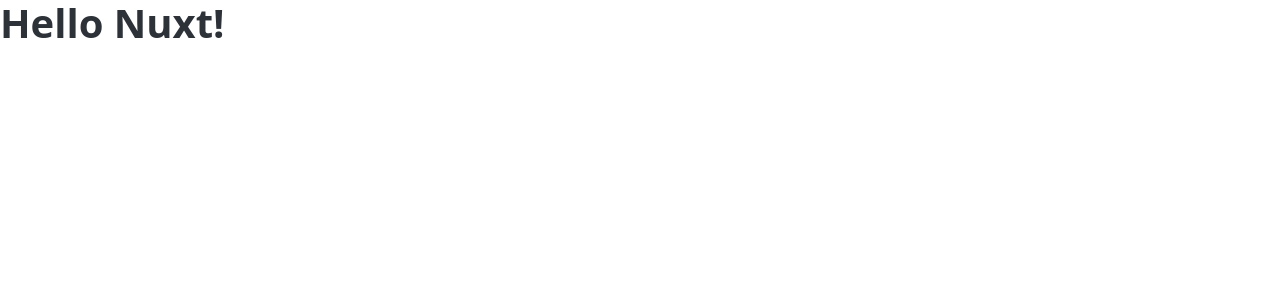
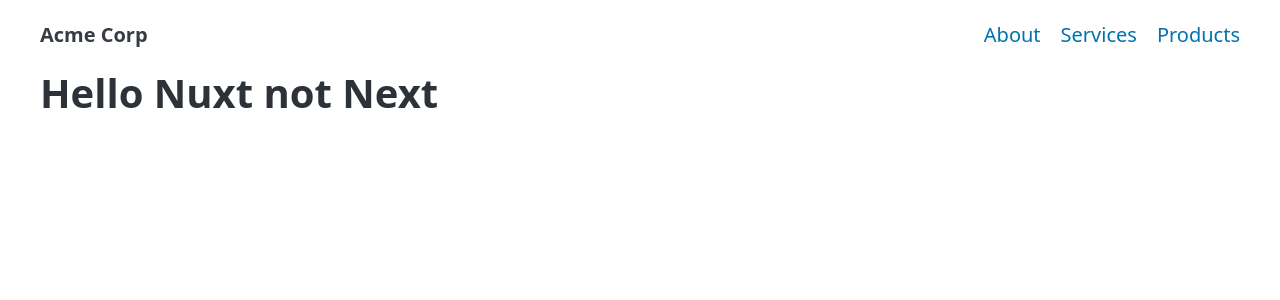
Before and after one commit to Tyriol/nuxt-task-app, a Nuxt app: page / in a window 1280 px wide. Shown: the top 300 px of the page. Built offline with nearby package versions, Linux system fonts and the light colour scheme.

Commit message:
add a default template and a root page

```diff
--- a/app.vue
+++ b/app.vue
@@ -1,5 +1,5 @@
 <template>
-  <div>
-    <h1>Hello Nuxt!</h1>
-  </div>
+  <NuxtLayout>
+    <NuxtPage />
+  </NuxtLayout>
 </template>
--- /dev/null
+++ b/layouts/default.vue
@@ -0,0 +1,17 @@
+<template>
+  <div>
+    <nav class="container">
+      <ul>
+        <li><strong>Acme Corp</strong></li>
+      </ul>
+      <ul>
+        <li><a href="#">About</a></li>
+        <li><a href="#">Services</a></li>
+        <li><a href="#">Products</a></li>
+      </ul>
+    </nav>
+    <main class="container">
+      <slot />
+    </main>
+  </div>
+</template>
--- /dev/null
+++ b/pages/index.vue
@@ -0,0 +1 @@
+<template><h1>Hello Nuxt not Next</h1></template>
```
